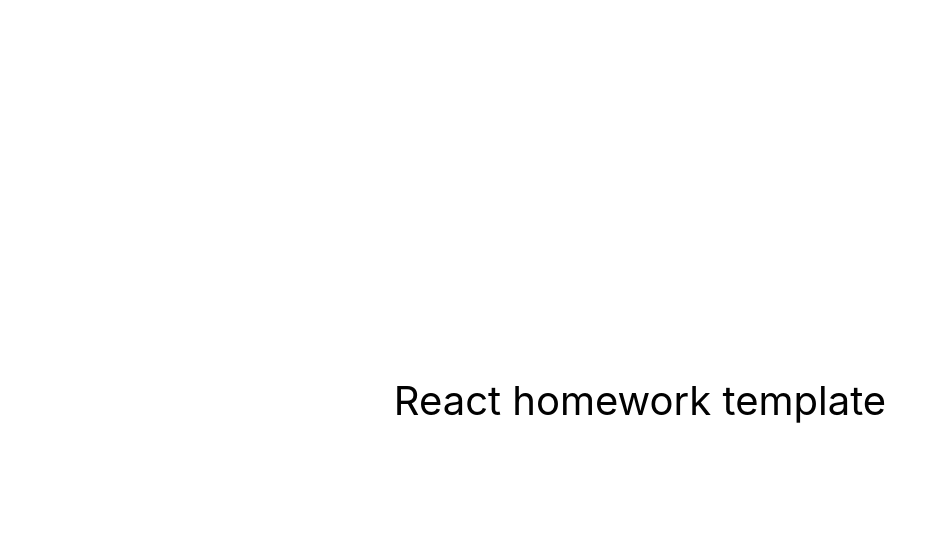
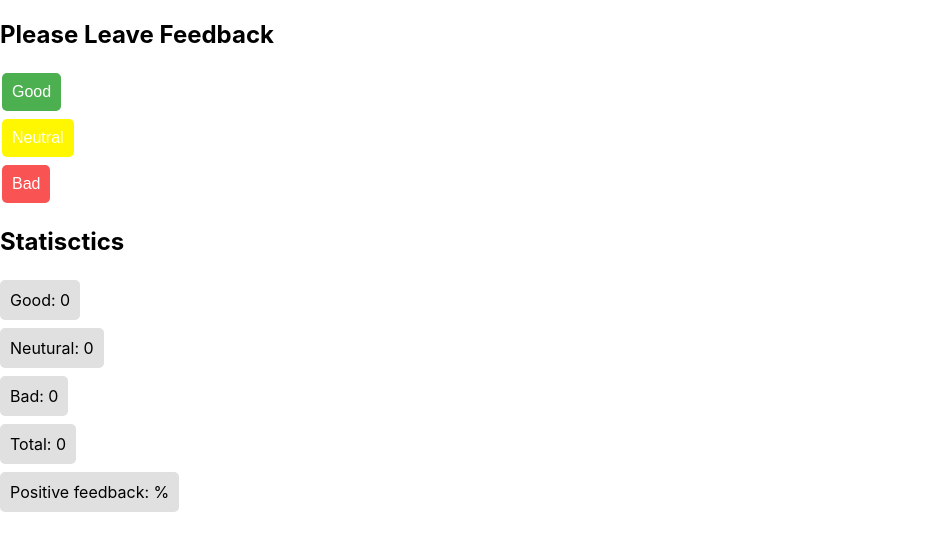
Before and after one commit to vazhavazh/goit-react-hw-02-feedback, a React (Create React App) app: page / in a window 1280 px wide. Shown: the top 550 px of the page, without its empty margins (0-947 px from the left). Built offline with nearby package versions, Linux system fonts and the light colour scheme.

Commit message:
1st almost

```diff
--- a/package.json
+++ b/package.json
@@ -4,6 +4,7 @@
   "private": true,
   "homepage": "https://goitacademy.github.io/react-homework-template/",
   "dependencies": {
+    "@emotion/react": "^11.10.6",
     "@testing-library/jest-dom": "^5.16.3",
     "@testing-library/react": "^12.1.4",
     "@testing-library/user-event": "^13.5.0",
@@ -36,5 +37,8 @@
       "last 1 firefox version",
       "last 1 safari version"
     ]
+  },
+  "devDependencies": {
+    "prettier": "2.8.4"
   }
 }
--- /dev/null
+++ b/src/App.jsx
@@ -0,0 +1,84 @@
+import { Component } from 'react';
+
+import {Statistics} from './components/Statistics/Statistics'
+
+
+export class App extends Component {
+  static defaultProps = {};
+
+  state = {
+    good: 0,
+    neutral: 0,
+    bad: 0,
+  };
+  handleGoodAdd = () => {
+    this.setState(prevState => ({
+      good: prevState.good + 1,
+    }));
+  };
+
+  handleNeutralAdd = () => {
+    this.setState(prevState => ({
+      neutral: prevState.neutral + 1,
+    }));
+  };
+
+  handleBadAdd = () => {
+    this.setState(prevState => ({
+      bad: prevState.bad + 1,
+    }));
+  };
+
+  countTotalFeedback = () => {
+    const obj = this.state;
+    const total = Object.values(obj).reduce((acc, val) => acc + val, 0);
+    return total;
+  };
+
+  countPositiveFeedbackPercentage = () => {
+    const { good } = this.state;
+    const totalQuantity = this.countTotalFeedback();
+    const positiveQuantity = Math.round((good * 100) / totalQuantity);
+    if (!positiveQuantity) {
+      return;
+    }
+    return positiveQuantity;
+  };
+
+  render() {
+    const { good, neutral, bad } = this.state;
+    return (
+      <div>
+        <h2>Please Leave Feedback</h2>
+        <ul>
+          <li>
+            {' '}
+            <button onClick={this.handleGoodAdd}>Good</button>
+          </li>
+          <li>
+            {' '}
+            <button onClick={this.handleNeutralAdd} className="neutral">
+              Neutral
+            </button>
+          </li>
+          <li>
+            {' '}
+            <button onClick={this.handleBadAdd} className="bad">
+              Bad
+            </button>
+          </li>
+        </ul>
+        <Statistics
+          good={good}
+          neutral={neutral}
+          bad={bad}
+          total={this.countTotalFeedback()}
+          positivePercentage={this.countPositiveFeedbackPercentage()}
+        />
+      </div>
+    );
+  }
+}
+
+
+//
--- a/src/components/App.jsx
+++ /dev/null
@@ -1,16 +0,0 @@
-export const App = () => {
-  return (
-    <div
-      style={{
-        height: '100vh',
-        display: 'flex',
-        justifyContent: 'center',
-        alignItems: 'center',
-        fontSize: 40,
-        color: '#010101'
-      }}
-    >
-      React homework template
-    </div>
-  );
-};
--- /dev/null
+++ b/src/components/Statistics/Statistics.jsx
@@ -0,0 +1,30 @@
+export const Statistics = ({
+    good,
+neutral,
+bad,
+total,
+positivePercentage,
+}) => {
+    return (
+      <div>
+        <h2>Statisctics</h2>
+        <ul>
+          <li>
+            <span>Good: {good}</span>
+          </li>
+          <li>
+            <span>Neutural: {neutral}</span>
+          </li>
+          <li>
+            <span>Bad: {bad}</span>
+          </li>
+          <li>
+            <span>Total: {total}</span>
+          </li>
+          <li>
+            <span>Positive feedback: {positivePercentage} %</span>
+          </li>
+        </ul>
+      </div>
+    );
+};
--- a/src/index.css
+++ b/src/index.css
@@ -13,3 +13,51 @@ code {
   font-family: source-code-pro, Menlo, Monaco, Consolas, 'Courier New',
     monospace;
 }
+
+ul {
+  list-style-type: none;
+  margin: 0;
+  padding: 0;
+}
+
+button {
+  background-color: #4caf50;
+  border: none;
+  color: white;
+  padding: 10px;
+  text-align: center;
+  text-decoration: none;
+  display: inline-block;
+  font-size: 16px;
+  margin: 4px 2px;
+  cursor: pointer;
+  border-radius: 5px;
+}
+
+button:hover {
+  background-color: #3e8e41;
+}
+
+.neutral {
+  background-color: #fff702;
+}
+
+.neutral:hover {
+  background-color: #d1cc48;
+}
+
+.bad {
+  background-color: #f95353;
+}
+
+.bad:hover {
+  background-color: #d70000;
+}
+
+li span {
+  display: inline-block;
+  background-color: #e0e0e0;
+  padding: 10px;
+  margin: 4px 0;
+  border-radius: 5px;
+}
--- a/src/index.js
+++ b/src/index.js
@@ -1,6 +1,6 @@
 import React from 'react';
 import ReactDOM from 'react-dom/client';
-import { App } from 'components/App';
+import { App } from 'App';
 import './index.css';
 
 ReactDOM.createRoot(document.getElementById('root')).render(
```
Also changed, not shown: .prettierrc.json, jsconfig.json (line endings or trailing spaces), 1 other file (tests, documents, lock files or other folders).
